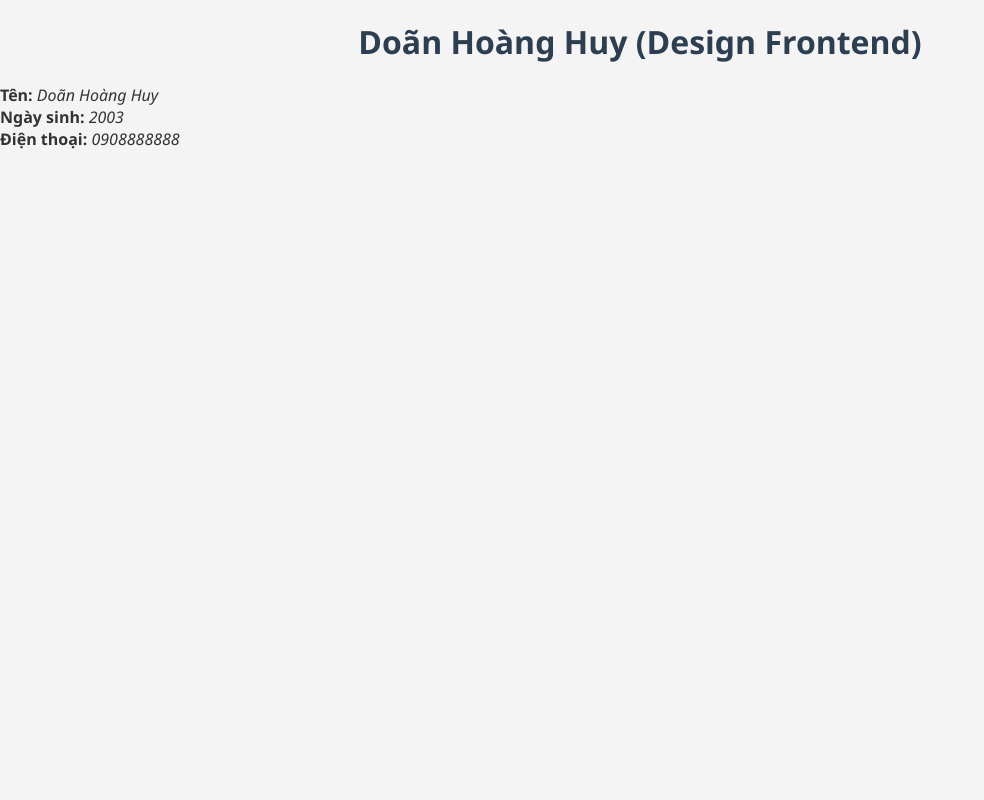
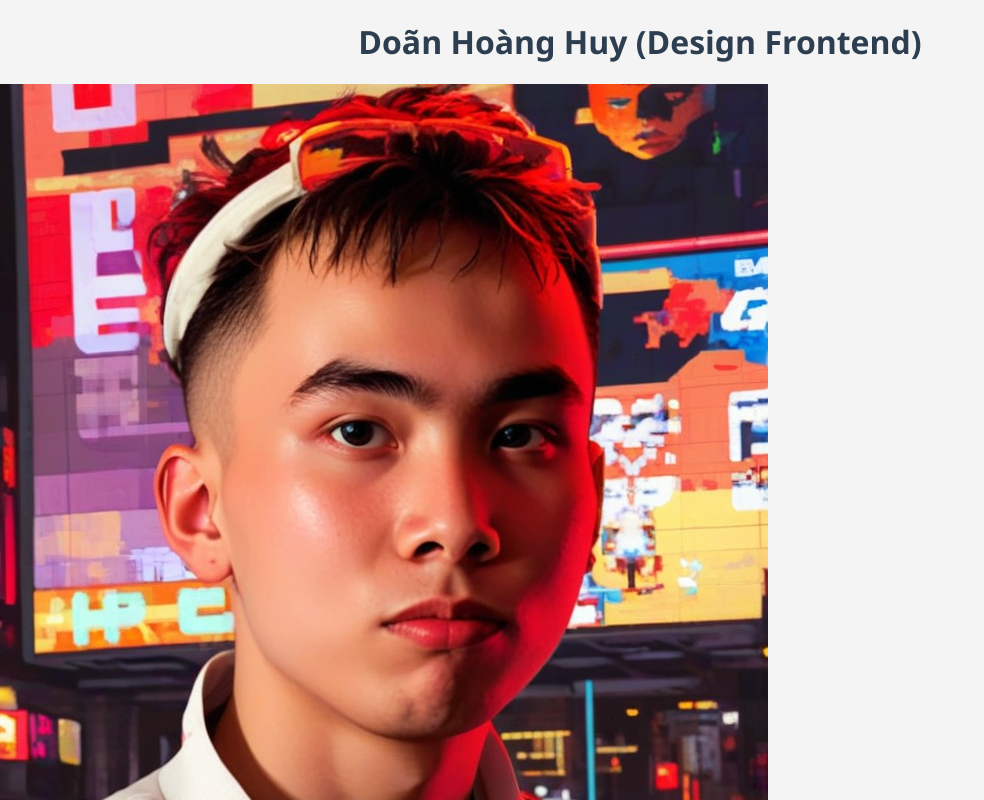
Before and after one commit to kaizquy/doanhoanghuy.github.io, a plain HTML site: page index.html in a window 1280 px wide. Shown: the top 800 px of the page, without its empty margins (0-984 px from the left). Drawn offline with Linux system fonts and the light colour scheme.

Commit message:
html - css

```diff
--- a/index.html
+++ b/index.html
@@ -8,6 +8,8 @@
 </head>
 <body>
     <h1>Doãn Hoàng Huy (Design Frontend)</h1>
+
+    <img src="anhBlog.jpg" alt="Ảnh của Doãn Hoàng Huy" class="avatar">
 
     <div class="thongtin">
         <b>Tên:</b> <i>Doãn Hoàng Huy</i>
```
Also changed, not shown: anhBlog.jpg (added).
